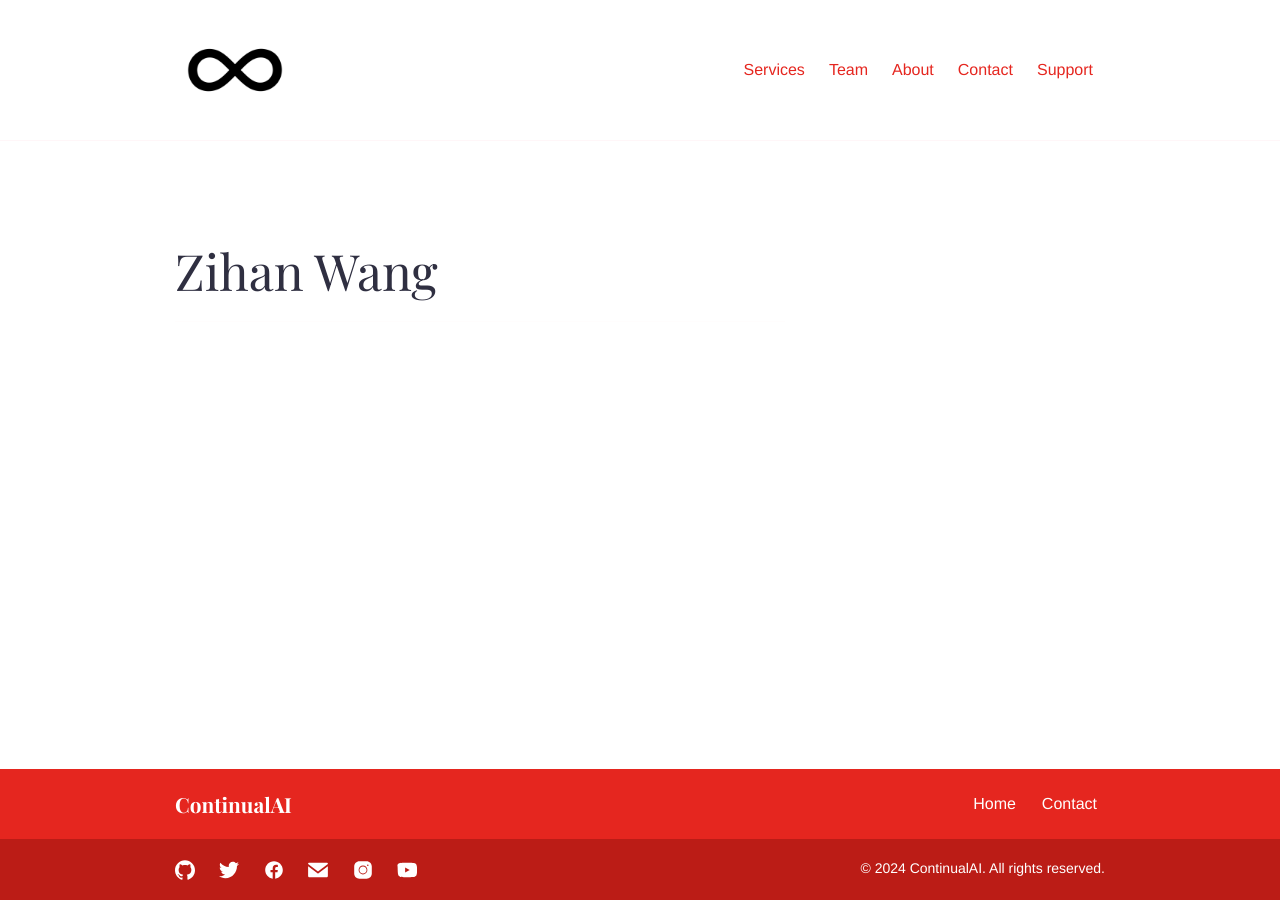
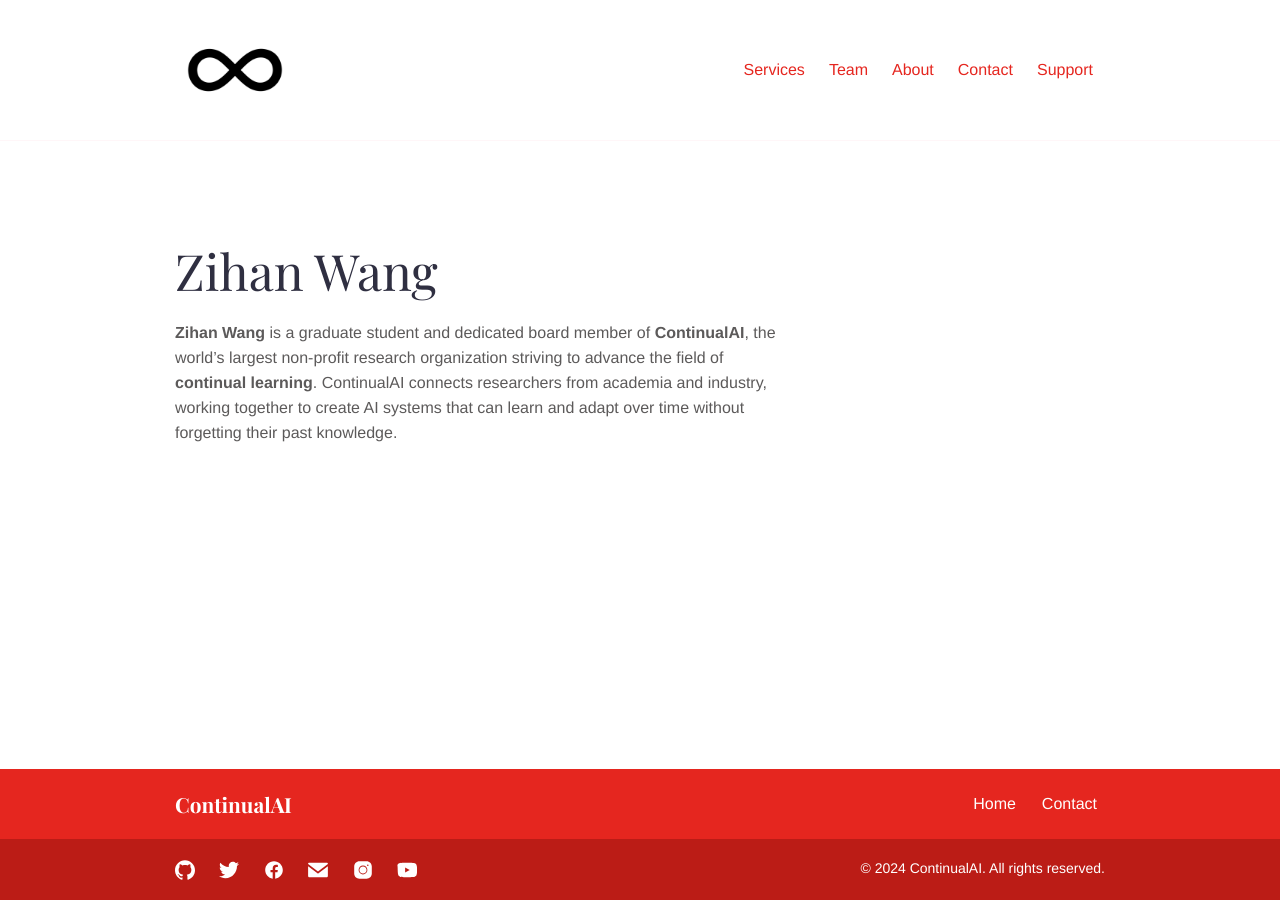
Before and after one commit to ContinualAI/website, a Jekyll site: the page built from _team/Zihan-Wang.md, in a window 1280 px wide. Built offline with Jekyll 4.4.1, drawn with Linux system fonts in a browser that asks for light colours.

Commit message:
update zihan info

```diff
--- a/_team/Zihan-Wang.md
+++ b/_team/Zihan-Wang.md
@@ -4,9 +4,8 @@
 image: "images/team/zihan_photo.jpg"
 jobtitle: "Board Member"
 weight: 7
-linkedinurl: "https://www.linkedin.com/"
+linkedinurl: "https://beikewzh.github.io/"
 promoted: true
 ---
 
-
----
+**Zihan Wang** is a graduate student and dedicated board member of **ContinualAI**, the world’s largest non-profit research organization striving to advance the field of **continual learning**. ContinualAI connects researchers from academia and industry, working together to create AI systems that can learn and adapt over time without forgetting their past knowledge.
```
